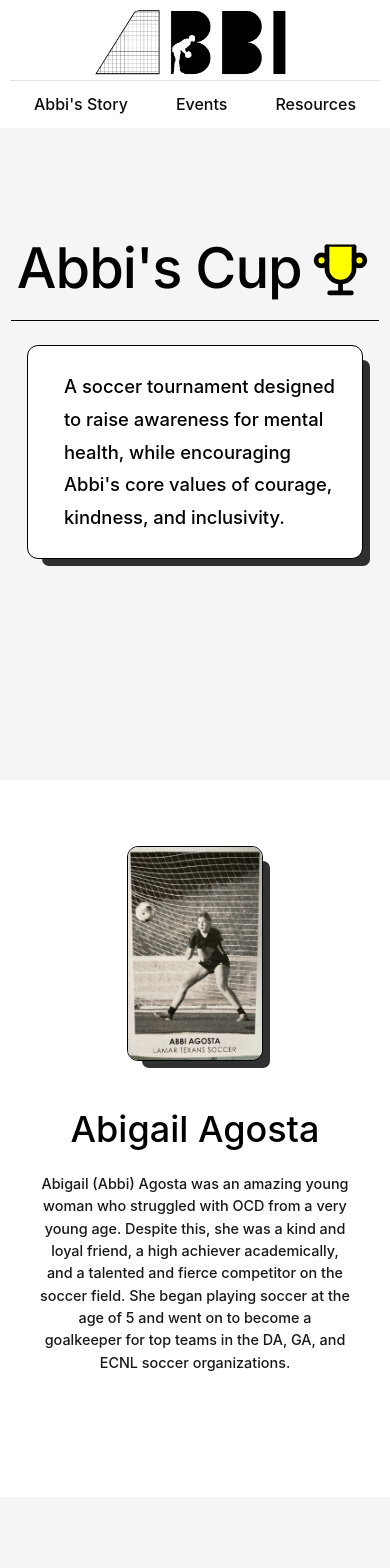
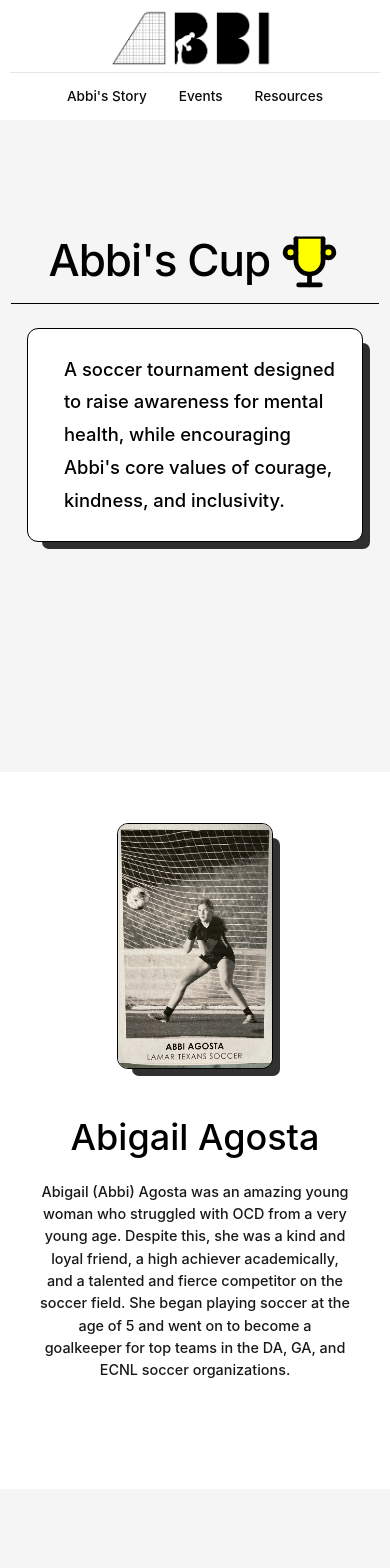
Before and after one commit to griffinbrooks47/abbiscup, a Next.js app: page / in a window 390 px wide. Shown: the top 1568 px of the page. Built offline with nearby package versions, Linux system fonts and the light colour scheme; a web font is replaced by a local one.

Commit message:
good night

```diff
--- a/app/globals.css
+++ b/app/globals.css
@@ -14,10 +14,14 @@
 @media only screen and (max-width: 600px) {
   /* Your CSS rules for phones go here */
   .nav-top {
-    height: 5rem;
+    height: 4.5rem;
   }
   .nav-bottom {
     height: 3rem;
+    font-size: 0.85rem;
+  }
+  .landing-title {
+    font-size: 2.75rem;
   }
   .landing-desc {
     width: 21rem;
@@ -36,7 +40,7 @@
     margin-inline: 10%;
   }
   .image-container {
-    width: 35%;
+    width: 40%;
     margin-inline: auto;
   }
 }
@@ -48,7 +52,11 @@
     height: 6rem;
   }
   .nav-bottom {
-    height: 3rem;
+    height: 3.5rem;
+    font-size: 1rem;
+  }
+  .landing-title {
+
   }
   .landing-desc {
     width: 27.5rem;
--- a/app/page.tsx
+++ b/app/page.tsx
@@ -18,7 +18,9 @@ export default function Home() {
       >
         <div className="flex justify-center w-[100%] flex-col">
           <div className="flex flex-[45%] justify-center items-center text-[3.5rem] my-[0.25rem] tracking-[-1px]">
-            <h1 className={title.className}>Abbi&apos;s Cup</h1>
+            <h1 className={`${title.className} landing-title`}>
+              Abbi&apos;s Cup
+            </h1>
             <div className="w-[0.4rem]"></div>
             <IconTrophy color="black" fill="yellow" stroke={1.75} size={65}></IconTrophy>
           </div>
--- a/components/nav.tsx
+++ b/components/nav.tsx
@@ -8,7 +8,7 @@ export function Navbar() {
     return (
         <>
             <div className="nav-top flex justify-center items-center bg-white">
-                <a className="flex justify-center items-center px-10 h-full w-[18rem]">
+                <a className="flex justify-center items-center px-10 h-[90%] w-[18rem]">
                 <Image
                     src="/logo-bw.png"
                     alt="Description of image"
@@ -19,6 +19,8 @@ export function Navbar() {
                         paddingRight: '0.4rem',
                         paddingTop: '0.25rem',
                         opacity: '100%',
+                        height: '100%',
+                        width: 'fit-content',
                     }}
                 />
                 </a>
@@ -42,7 +44,7 @@ export function Navbar() {
 
 function NavButton(props: {children: string, link?: string}) {
     return (
-        <button className=" h-full text-center mx-6 text-[1rem] opacity-[95%]">
+        <button className="h-full text-center mx-4 sm:mx-4 md:mx-6 lgmx-6 opacity-[95%]">
             {props.children}
         </button>
     )
```
